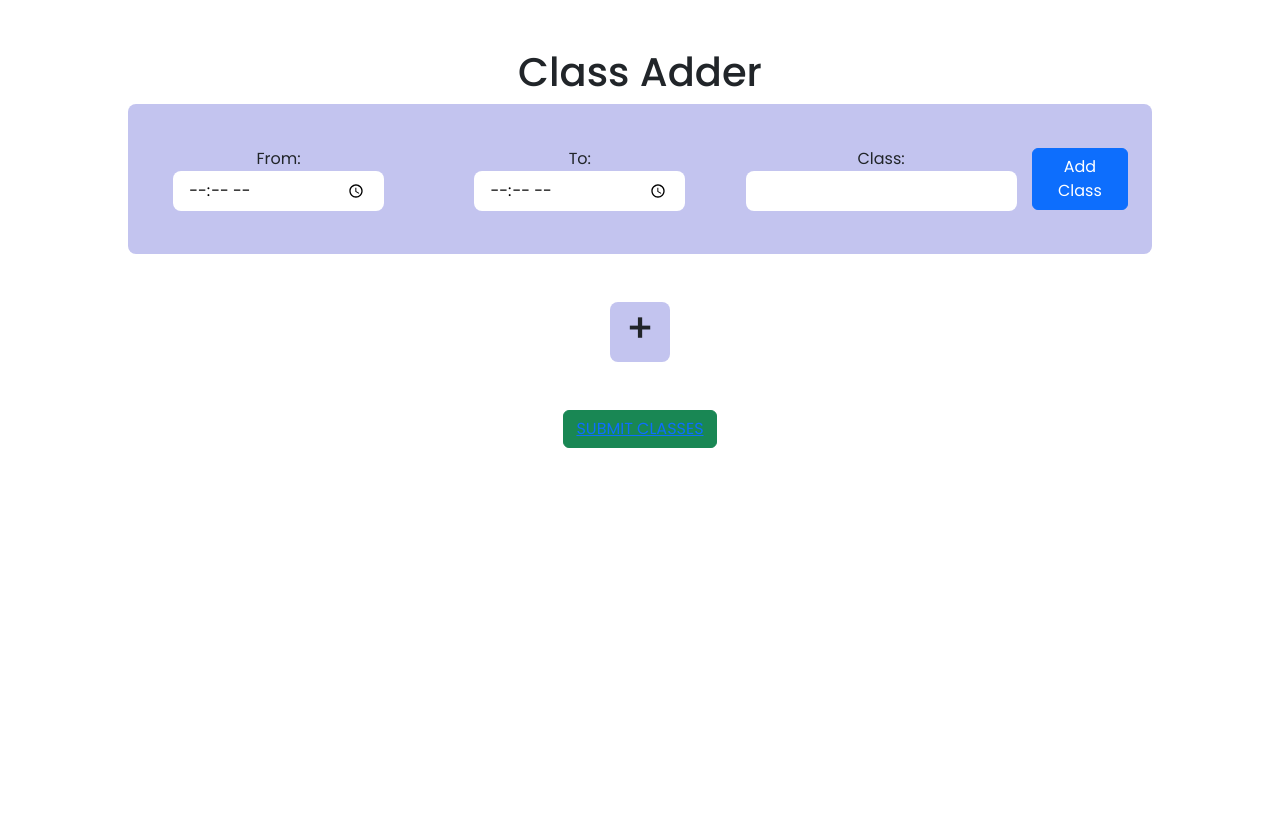
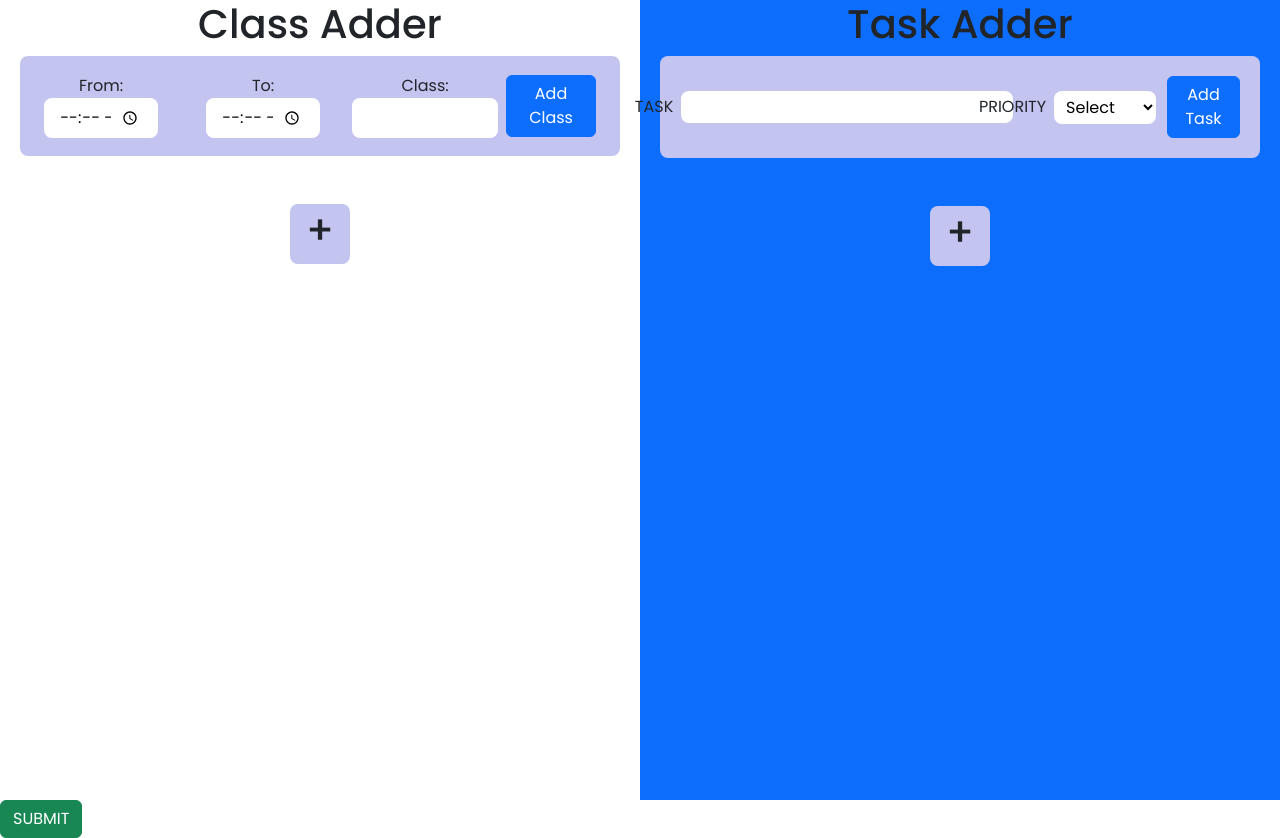
Before and after one commit to MuchiriAndrew/scheduler-at, a React (Vite) app: page /classes in a window 1280 px wide. Before the commit the page ends 800 px from the top, so only its background shows below. Built offline with nearby package versions, Linux system fonts and the light colour scheme; the HTML template or start-up script is replaced by a standard one.

Commit message:
conflict

```diff
--- a/src/App.jsx
+++ b/src/App.jsx
@@ -21,9 +21,8 @@ function App() {
     <>
     <Router>
       <Routes>
-            <Route path='/' element = {<Homepage/>} ></Route>
         <Route path='/classes' element = {<Classes/>}/>
-            <Route path='/tasks' element = {<Tasks/>}/>
+        {/* <Route path='/tasks' element = {<Tasks/>}/> */}
         <Route path='/schedule' element = {<ScheduleDisplay/>}/>
       </Routes>
     </Router>
--- a/src/components/ClassAdder.jsx
+++ b/src/components/ClassAdder.jsx
@@ -15,6 +15,7 @@ function ClassAdder({divs2, setDivs2}) {
   const handleAddTask = () => {
     if (fromInput && toInput && classInput) {
       setDivs2([...divs2, { from: fromInput, to: toInput, class: classInput }]);
+      // setData([...data, { from: fromInput, to: toInput, class: classInput }])
       // setTaskInput('');
       // setSelectedPriority('');
       setContent('Added!!')
--- a/src/components/TaskAdder.jsx
+++ b/src/components/TaskAdder.jsx
@@ -13,7 +13,8 @@ const TaskAdder = ({tasks2, setTasks2}) => {
 
   const handleAddTask = () => {
     if (taskInput && selectedPriority) {
-      setTasks2([...tasks2, { task: taskInput, priority: selectedPriority }]);
+      setTasks2([...tasks2, { task: taskInput, priority: selectedPriority }]); //
+      // setData([...data, { task: taskInput, priority: selectedPriority }]);
       // setTaskInput('');
       // setSelectedPriority('');
       setContent('Added!!')
@@ -27,7 +28,7 @@ const TaskAdder = ({tasks2, setTasks2}) => {
 
         <div id='inputs'>
         <label htmlFor="task" className='px-2'>TASK</label>
-        <textarea
+        <input
           name="task"
           id="task"
           cols="30"
--- a/src/components/pages/Classes.jsx
+++ b/src/components/pages/Classes.jsx
@@ -1,31 +1,66 @@
-import React, { useState } from 'react';
+import React, { useState, useEffect } from 'react';
 import { Link } from 'react-router-dom';
 import ClassAdder from '../ClassAdder'
+import TaskAdder from '../TaskAdder'
 import AddButton from '../AddButton'
 import "../../styles/Home.css"
 import '../../styles/addButton.css'
 
 function Classes() {
 
+  const [data, setData] = useState([])
   const [divs2, setDivs2] = useState([])
-  const [divs, setDivs] = useState([<ClassAdder  divs2 = {divs2} setDivs2 = {setDivs2}/>])
+  const [divs, setDivs] = useState([<ClassAdder  divs2 = {divs2} setDivs2 = {setDivs2}  />])
+  const [tasks2, setTasks2] = useState([]);
+  const [tasks, setTasks] = useState([<TaskAdder tasks2 = {tasks2} setTasks2 = {setTasks2}/>]);
 
-  const HandleAddDiv = () => {
+
+  const HandleAddClassDiv = () => {
     const newDiv = (
-        <ClassAdder divs2 = {divs2} setDivs2 = {setDivs2}/>
+        <ClassAdder divs2 = {divs2} setDivs2 = {setDivs2} data = {data} setData = {setData}/>
     );
     setDivs(prevDivs => [...prevDivs, newDiv]);
-    console.log(divs2);
   };
+
+  const HandleAddTaskDiv = () => {
+    const newDiv = (
+        <TaskAdder tasks2 = {tasks2} setTasks2 = {setTasks2} data = {data} setData = {setData}/>
+    );
+    setTasks(prevTasks => [...prevTasks, newDiv]);
+  };
+
+  useEffect(() => {
+   console.log('will be sent data', data);
+  }, [data])
+
+  const handleData = () => {
+    setData(data.push(divs2))
+    setData(data.push(tasks2))
+    console.log(data);
+  }
+
 
   return (
     <>
-        <div className='py-5' id='wrapper1'>
+    <div id='container-wrapper'>
+        <div className='' id='wrapper1'>
             <h1>Class Adder</h1>
             <div>{divs}</div>
-            <AddButton HandleAddDiv = {HandleAddDiv}/>
-            <button className='btn btn-success' type='submit'><Link to={'/tasks'}>SUBMIT CLASSES</Link></button>
+            <AddButton HandleAddDiv = {HandleAddClassDiv}/>
+            {/* <button className='btn btn-success' type='submit'>SUBMIT CLASSES</button> */}
         </div>
+
+
+        <div className='bg-primary ' id='wrapper2'>
+            <h1>Task Adder</h1>
+            <div>{tasks}</div>
+            <AddButton HandleAddDiv={HandleAddTaskDiv}/>
+            {/* <button className='btn btn-success' type='submit'>SUBMIT TASKS</button> */}
+        </div>
+
+    </div>
+
+    <button onClick={handleData} className='btn btn-success'>SUBMIT</button>
     </>
   )
 }
--- a/src/styles/Home.css
+++ b/src/styles/Home.css
@@ -1,7 +1,23 @@
-#wrapper1 {
+#container-wrapper {
+    height: max-content;
+    min-height: 100vh;
+    width: 100vw;
+    display: flex;
+}
+
+#container-wrapper > #wrapper1 {
     min-height: 100vh;
     height: max-content;
-    width: 100vw;
+    width:50%;
+    display: flex;
+    flex-direction: column;
+    align-items: center;
+}
+
+#container-wrapper > #wrapper2 {
+    min-height: 100vh;
+    height: max-content;
+    width: 50%;
     display: flex;
     flex-direction: column;
     align-items: center;
--- a/src/styles/classAdder.css
+++ b/src/styles/classAdder.css
@@ -1,6 +1,6 @@
 #container {
-    width: 80vw;
-    min-height: 150px;
+    width: 600px;
+    min-height: 100px;
     height: max-content;
     display: flex;
     justify-content: center;
--- a/src/styles/taskAdder.css
+++ b/src/styles/taskAdder.css
@@ -1,12 +1,13 @@
 #new-task{
-    width: 80vw;
-    min-height: 150px;
+    width: 600px;
+    min-height: 100px;
     height: max-content;
     display: flex;
     flex-direction: row;
     justify-content: space-evenly;
     align-items: center;
     background: hsl(239, 57%, 85%);
+    padding: 20px;
 }
 
 #inputs {
```
Lines whose indentation alone changed are shown as unchanged.
